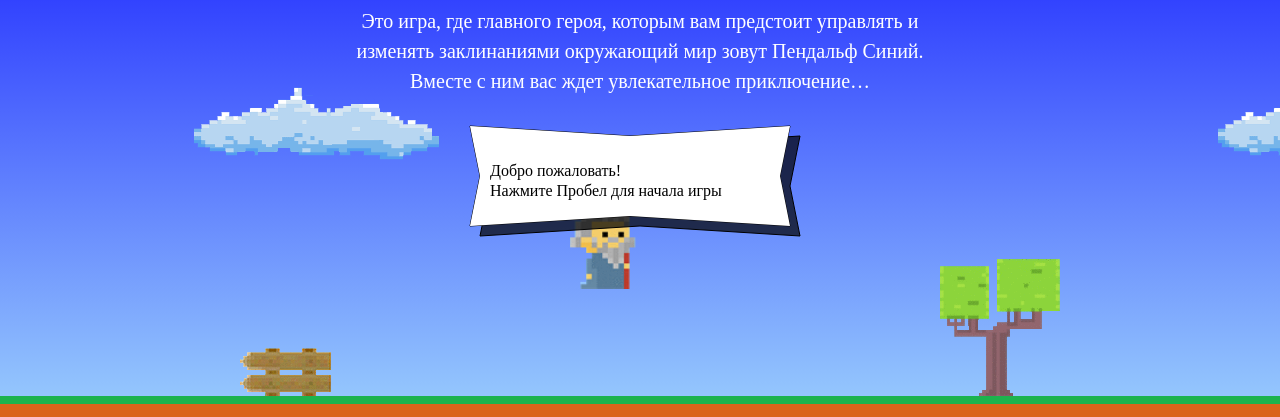
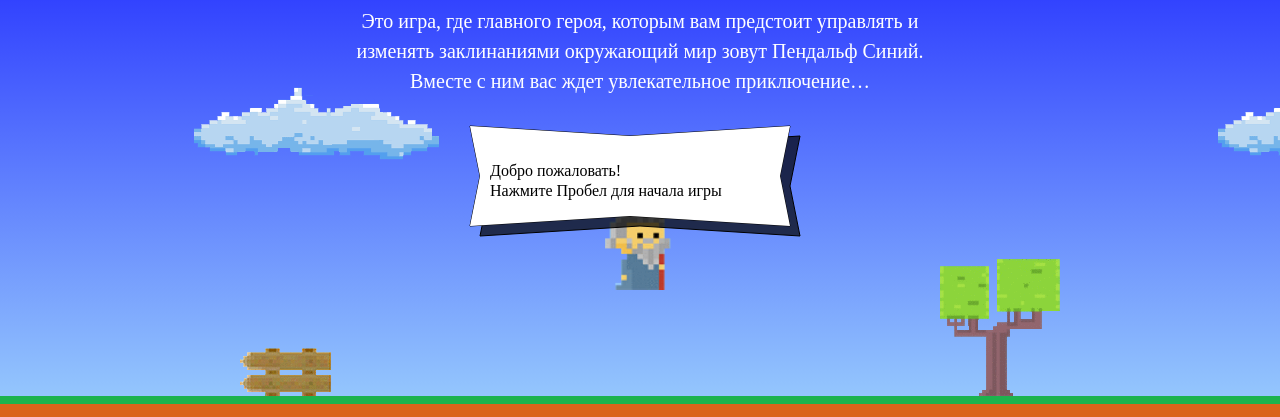
Before and after one commit to s-fomenko/118823-code-and-magick, a website: page index.html in a window 1280 px wide. Shown: the part 203-620 px from the top of the page. Drawn offline with Linux system fonts and the light colour scheme; a web font is replaced by a local one.

Commit message:
Исправил замечания наставника

```diff
--- a/index.html
+++ b/index.html
@@ -184,28 +184,23 @@
 
   <script>
     var fireballSize = 22;
+    var wizardSpeed = 3;
+    var wizardWidth = 70;
 
     var getFireballSpeed = function (left) {
-      if (left) {
-        return 5;
-      }
-      return 2;
+      return left ? 5 : 2;
     };
 
-    var wizardSpeed = 3;
-
-    var wizardWidth = 70;
-
-    var getWizardHeight = function (wizardWidth) {
+    var getWizardHeight = function () {
       return 1.337 * wizardWidth;
     };
 
     var getWizardX = function (width) {
-      return width / 2 - 70;
+      return (width / 2) - (wizardWidth / 2);
     };
 
     var getWizardY = function (height) {
-      return height * 0.33;
+      return height / 3;
     };
 
 
```
